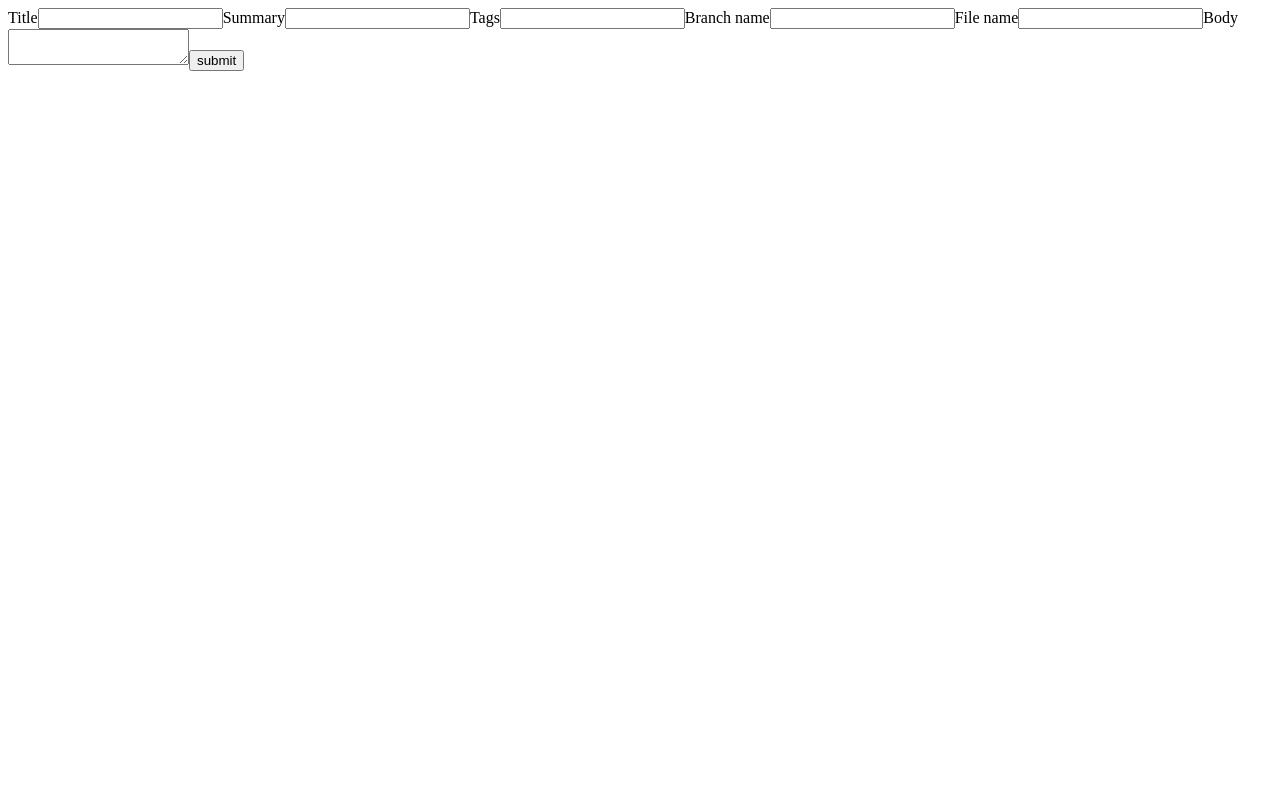
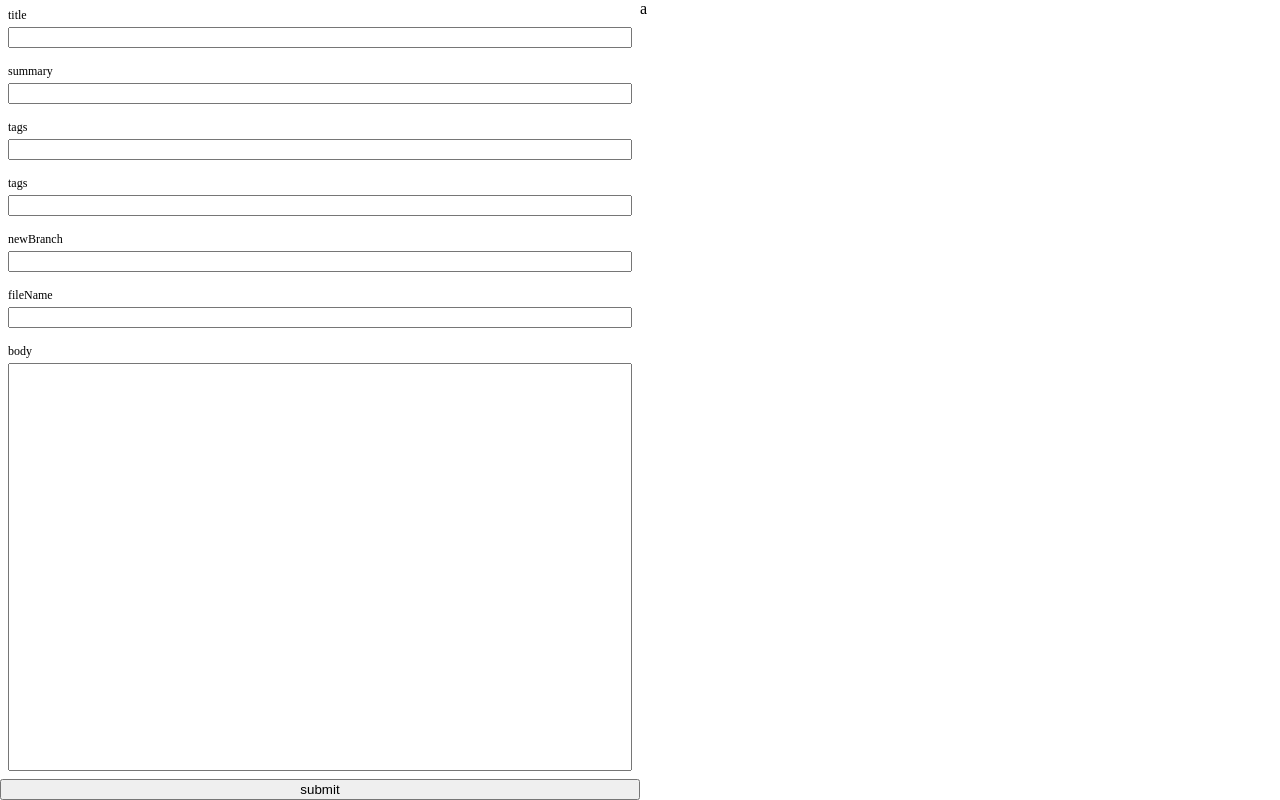
Before and after one commit to queq1890/shuho-cms, a Next.js app: page / in a window 1280 px wide. Built offline with nearby package versions, Linux system fonts and the light colour scheme.

Commit message:
Inpulement form

```diff
--- a/package.json
+++ b/package.json
@@ -42,6 +42,8 @@
     "webpack-merge": "^5.7.3"
   },
   "dependencies": {
+    "@emotion/react": "^11.1.4",
+    "@emotion/styled": "^11.0.0",
     "@octokit/rest": "^18.0.12",
     "next": "^10.0.5",
     "react": "^17.0.1",
--- /dev/null
+++ b/src/components/atoms/index.tsx
@@ -0,0 +1 @@
+export { default as Flex } from './Flex';
--- /dev/null
+++ b/src/components/molecules/MDXForm.tsx
@@ -0,0 +1,40 @@
+import { FC } from 'react';
+import styled from '@emotion/styled';
+import { PullReuqestFormData } from 'request/pullRequest';
+import { useForm } from 'react-hook-form';
+import MDXFormInput from './MDXFormInput';
+import MDXFormBody from './MDXFormBody';
+
+type Props = {
+  submitPullRequest: (payload: PullReuqestFormData) => void;
+};
+
+const MDXForm: FC<Props> = ({ submitPullRequest }) => {
+  const { register, handleSubmit } = useForm<PullReuqestFormData>();
+
+  const onSubmit = handleSubmit((data) => {
+    submitPullRequest(data);
+  });
+
+  return (
+    <Form onSubmit={onSubmit}>
+      <MDXFormInput name="title" ref={register} />
+      <MDXFormInput name="summary" ref={register} />
+      <MDXFormInput name="tags" ref={register} />
+      <MDXFormInput name="tags" ref={register} />
+      <MDXFormInput name="newBranch" ref={register} />
+      <MDXFormInput name="fileName" ref={register} />
+      <MDXFormBody name="body" ref={register} />
+      <button type="submit">submit</button>
+    </Form>
+  );
+};
+
+const Form = styled('form')`
+  width: 100%;
+  height: 100%;
+  display: flex;
+  flex-direction: column;
+`;
+
+export default MDXForm;
--- /dev/null
+++ b/src/components/molecules/MDXFormBody.tsx
@@ -0,0 +1,34 @@
+import { forwardRef } from 'react';
+import styled from '@emotion/styled';
+import { fontSize, spacing } from 'constants/theme';
+
+type Props = {
+  name: string;
+};
+
+const MDXFormBody = forwardRef<HTMLInputElement, Props>((props, ref) => {
+  return (
+    <LabelWrapper>
+      <Label htmlFor={props.name}>{props.name}</Label>
+      <Input id={props.name} ref={ref} />
+    </LabelWrapper>
+  );
+});
+
+const LabelWrapper = styled('div')`
+  display: flex;
+  height: 100%;
+  flex-direction: column;
+  padding: ${spacing.sm};
+`;
+
+const Label = styled('label')`
+  font-size: ${fontSize.xs};
+  margin-bottom: ${spacing.xs};
+`;
+
+const Input = styled('input')`
+  height: 100%;
+`;
+
+export default MDXFormBody;
--- /dev/null
+++ b/src/components/molecules/MDXFormInput.tsx
@@ -0,0 +1,29 @@
+import { forwardRef } from 'react';
+import styled from '@emotion/styled';
+import { fontSize, spacing } from 'constants/theme';
+
+type Props = {
+  name: string;
+};
+
+const MDXFormInput = forwardRef<HTMLInputElement, Props>((props, ref) => {
+  return (
+    <LabelWrapper>
+      <Label htmlFor={props.name}>{props.name}</Label>
+      <input id={props.name} ref={ref} />
+    </LabelWrapper>
+  );
+});
+
+const LabelWrapper = styled('div')`
+  display: flex;
+  flex-direction: column;
+  padding: ${spacing.sm};
+`;
+
+const Label = styled('label')`
+  font-size: ${fontSize.xs};
+  margin-bottom: ${spacing.xs};
+`;
+
+export default MDXFormInput;
--- /dev/null
+++ b/src/components/molecules/MDXPreview.tsx
@@ -0,0 +1,5 @@
+const MDXPreview = () => {
+  return <div>a</div>;
+};
+
+export default MDXPreview;
--- /dev/null
+++ b/src/components/templates/Editor.tsx
@@ -0,0 +1,27 @@
+import { FC } from 'react';
+import styled from '@emotion/styled';
+import MDXForm from 'components/molecules/MDXForm';
+import MDXPreview from 'components/molecules/MDXPreview';
+import { PullReuqestFormData } from 'request/pullRequest';
+
+type Props = {
+  submitPullRequest: (payload: PullReuqestFormData) => void;
+};
+
+const Editor: FC<Props> = ({ submitPullRequest }) => {
+  return (
+    <Root>
+      <MDXForm submitPullRequest={submitPullRequest} />
+      <MDXPreview />
+    </Root>
+  );
+};
+
+const Root = styled('div')`
+  display: grid;
+  grid-template-columns: 1fr 1fr;
+  width: 100%;
+  height: 100%;
+`;
+
+export default Editor;
--- /dev/null
+++ b/src/constants/theme.ts
@@ -0,0 +1,20 @@
+type Rem = `${number}rem`;
+type SizeObject = Record<string, Rem>;
+
+const fontSize: SizeObject = {
+  xs: '0.75rem',
+  sm: '0.875rem',
+  base: '1rem',
+  lg: '1.125rem',
+  xl: '1.25rem',
+};
+
+const spacing: SizeObject = {
+  xs: '0.25rem',
+  sm: '0.5rem',
+  base: '1rem',
+  lg: '1.5rem',
+  xl: '2rem',
+};
+
+export { fontSize, spacing };
--- /dev/null
+++ b/src/pages/_app.tsx
@@ -0,0 +1,21 @@
+import { AppProps } from 'next/app';
+import { Global, css } from '@emotion/react';
+
+const App = ({ Component, pageProps }: AppProps) => (
+  <>
+    <Global
+      styles={css`
+        html,
+        body,
+        #__next {
+          height: 100vh;
+          width: 100vw;
+          margin: 0;
+        }
+      `}
+    />
+    <Component {...pageProps} />
+  </>
+);
+
+export default App;
--- a/src/pages/index.tsx
+++ b/src/pages/index.tsx
@@ -1,51 +1,10 @@
-import React from 'react';
-import { useForm } from 'react-hook-form';
 import { useSubmitPullRequest } from 'hooks/useSubmitPullRequest';
-import { PullReuqestFormData } from 'request/pullRequest';
+import Editor from 'components/templates/Editor';
 
 const Index = () => {
   const { submitPullRequest } = useSubmitPullRequest();
-  const { register, handleSubmit } = useForm<PullReuqestFormData>();
 
-  const onSubmit = handleSubmit((data) => {
-    submitPullRequest(data);
-  });
-
-  return (
-    <form onSubmit={onSubmit}>
-      <label htmlFor="title">
-        Title
-        <input id="title" name="title" ref={register} />
-      </label>
-
-      <label htmlFor="summary">
-        Summary
-        <input id="summary" name="summary" ref={register} />
-      </label>
-
-      <label htmlFor="tags">
-        Tags
-        <input id="tags" name="tags" ref={register} />
-      </label>
-
-      <label htmlFor="newBranch">
-        Branch name
-        <input id="newBranch" name="newBranch" ref={register} />
-      </label>
-
-      <label htmlFor="fileName">
-        File name
-        <input id="fileName" name="fileName" ref={register} />
-      </label>
-
-      <label htmlFor="body">
-        Body
-        <textarea id="body" name="body" ref={register} />
-      </label>
-
-      <button type="submit">submit</button>
-    </form>
-  );
+  return <Editor submitPullRequest={submitPullRequest} />;
 };
 
 export default Index;
```
Also changed, not shown: src/components/atoms/Flex.tsx (added, +19 -0 lines), .eslintrc.js, 1 other file (tests, documents, lock files or other folders).
